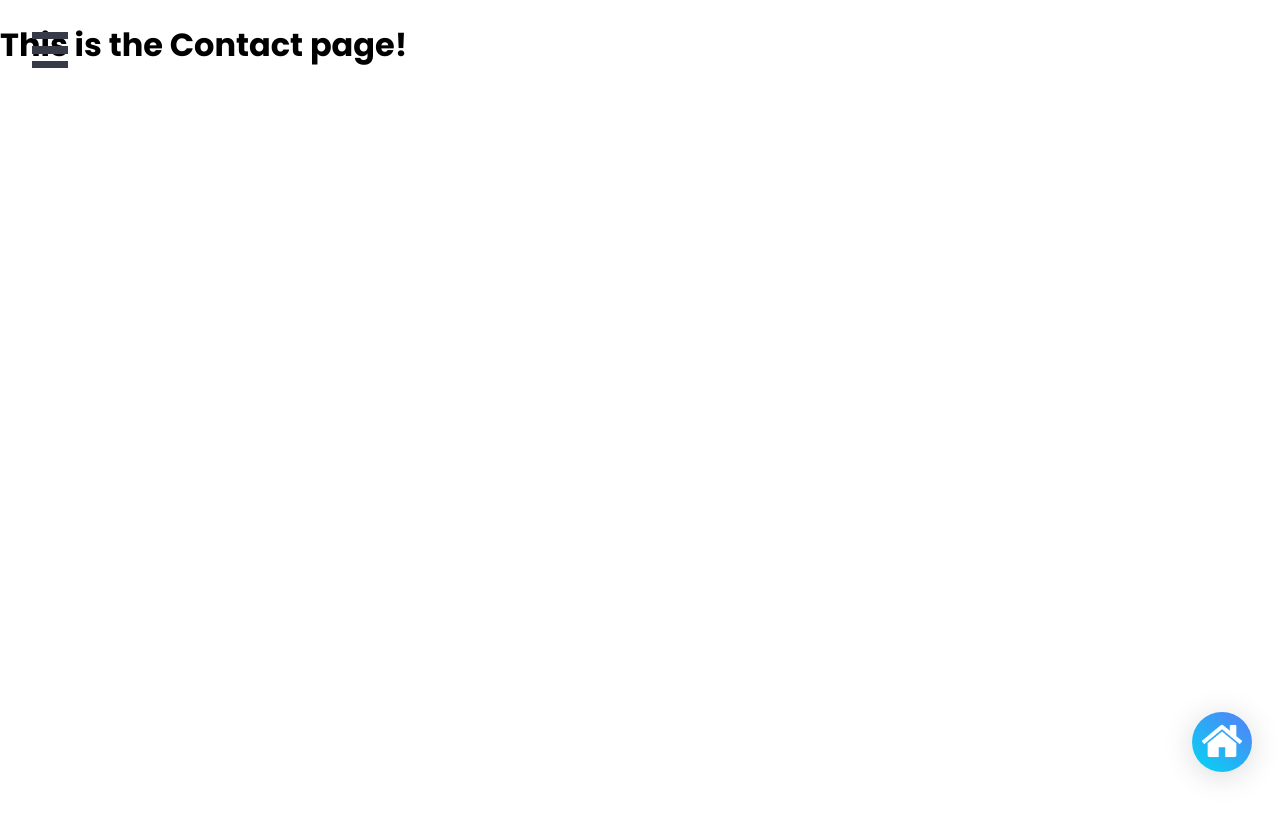
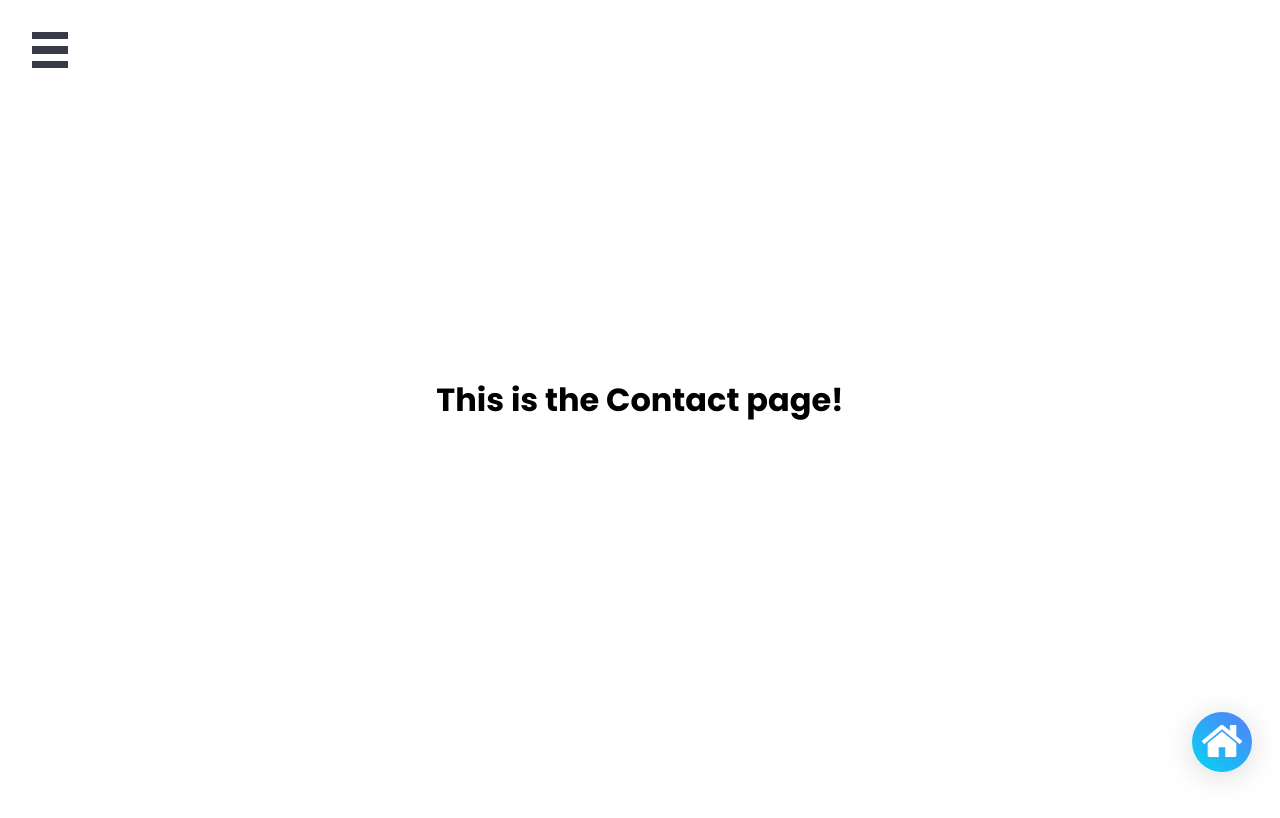
Before and after one commit to manavtimbadiya/portfolio, a React (Create React App) app: page /contact in a window 1280 px wide. Shown: the top 818 px of the page. Built offline with nearby package versions, Linux system fonts and the light colour scheme.

Commit message:
Sectiom container Added and Header Component

```diff
--- a/src/components/About/About.jsx
+++ b/src/components/About/About.jsx
@@ -3,7 +3,7 @@ import "./About.css";
 
 const About = () => {
 	return(
-			<div>
+			<div className="section-container">
 				<h1>I am the about page!</h1>
 			</div>
 		)
--- a/src/components/App/App.css
+++ b/src/components/App/App.css
@@ -13,3 +13,24 @@ textarea:focus,
 select:focus{
 	outline: none;
 }
+
+.section-container
+{
+	box-sizing: border-box;
+	min-height: 100vh;
+	position: relative;
+	padding: 50px 0;
+	display: flex;
+	flex-direction: column;
+	justify-content: center;
+	align-items: center;
+	align-content: center;
+}
+
+/* For the small width screen */
+@media only screen and (max-width:  640px){
+	.section-container{
+		padding: 100px 0;
+
+	}
+}
--- a/src/components/Contact/Contact.jsx
+++ b/src/components/Contact/Contact.jsx
@@ -3,7 +3,7 @@ import "./Contact.css";
 
 const Contact = () => {
 	return (
-		<div>
+		<div className="section-container">
 			<h1>This is the Contact page!</h1>
 		</div>
 		);
--- a/src/components/Projects/Projects.jsx
+++ b/src/components/Projects/Projects.jsx
@@ -4,7 +4,7 @@ import "./Projects.css";
 const Projects = () =>
 {
 	return (
-		<div>
+		<div className="section-container">
 			<h1>This is Project page!</h1>
 		</div>
 		);
--- a/src/components/Skills/Skills.jsx
+++ b/src/components/Skills/Skills.jsx
@@ -3,7 +3,7 @@ import "./Skills.css";
 
 const Skills = () => {
 	return (
-		<div>
+		<div className="section-container">
 			<h1>This is the Skills page!</h1>
 		</div>
 		);
```
Also changed, not shown: src/components/Header/Header.css (added), src/components/Header/Header.jsx (added).
